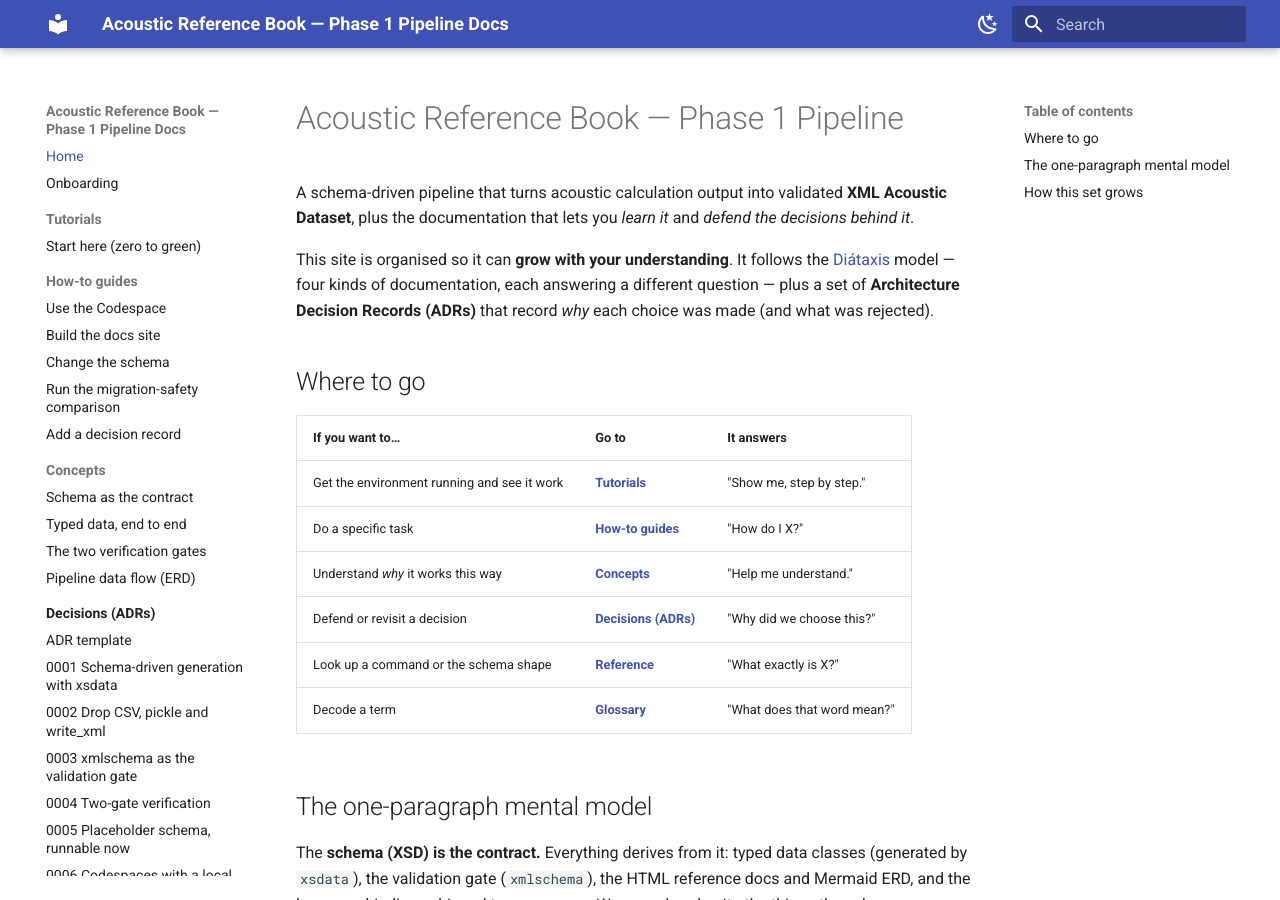
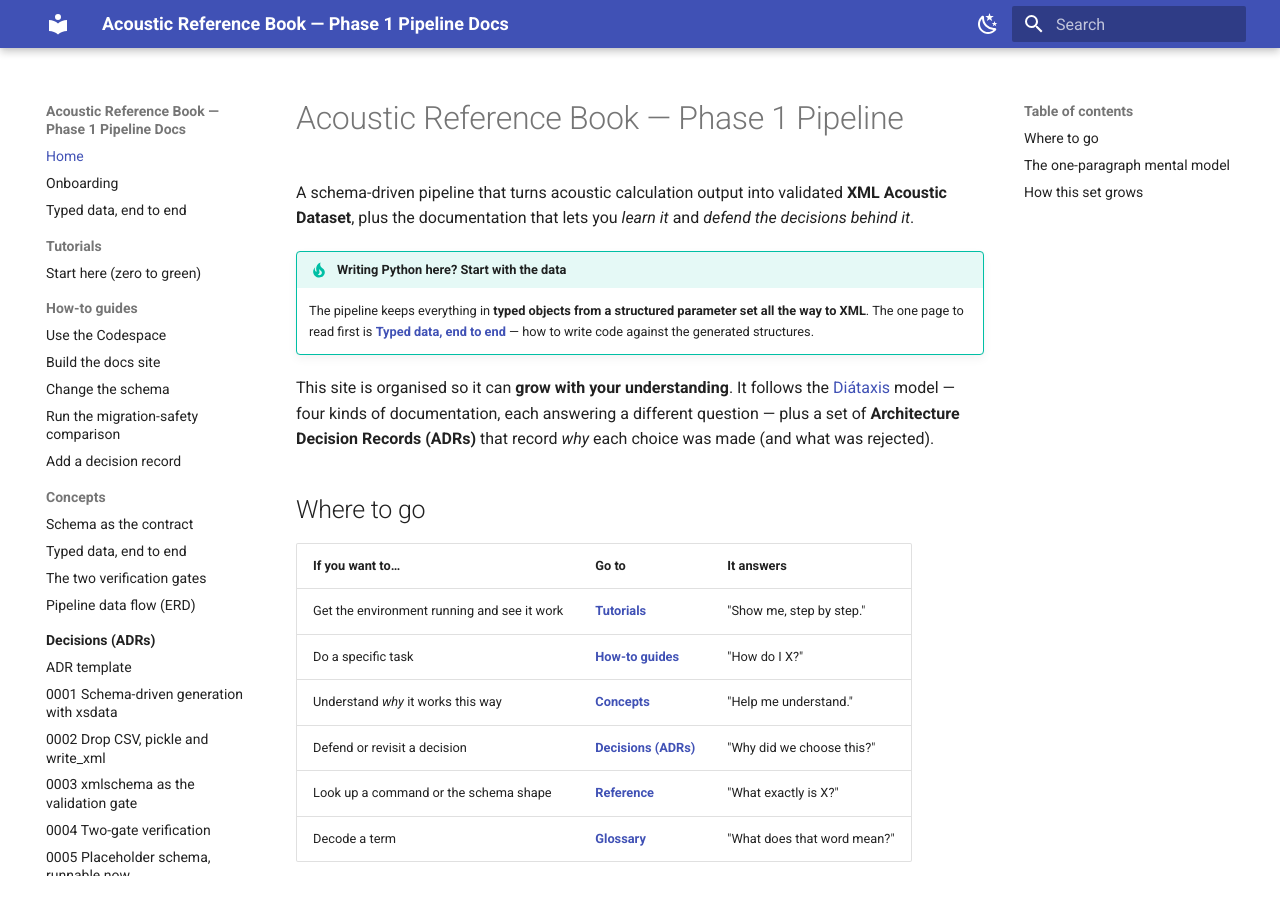
Before and after one commit to DeepBlueCLtd/python-party, an MkDocs documentation site: the page built from docs/index.md, in a window 1280 px wide and 900 px high. Built offline with MkDocs 1.6.1 and Material for MkDocs 9.7.7, drawn with Linux system fonts in a browser that asks for light colours.

Commit message:
docs: surface "Typed data, end to end" at the top level
Reaching the page still took too many steps (open menu -> Concepts ->
the entry). Promote it further:

- Add it as a top-level nav item (after Onboarding), so it is one tap from
  the navigation drawer rather than nested under Concepts. It remains listed
  under Concepts too, for the Diataxis grouping.
- Add a prominent tip callout near the top of the home page linking straight
  to it, so it is reachable in one click from the landing page.

```diff
--- a/docs/index.md
+++ b/docs/index.md
@@ -3,6 +3,12 @@
 A schema-driven pipeline that turns acoustic calculation output into validated
 **XML Acoustic Dataset**, plus the documentation that lets you *learn it* and *defend
 the decisions behind it*.
+
+!!! tip "Writing Python here? Start with the data"
+    The pipeline keeps everything in **typed objects from a structured parameter set all the
+    way to XML**. The one page to read first is
+    **[Typed data, end to end](concepts/typed-vs-dicts.md)** — how to write code against the
+    generated structures.
 
 This site is organised so it can **grow with your understanding**. It follows the
 [Diátaxis](https://diataxis.fr) model — four kinds of documentation, each answering a
--- a/mkdocs.yml
+++ b/mkdocs.yml
@@ -42,6 +42,7 @@ markdown_extensions:
 nav:
   - Home: index.md
   - Onboarding: onboarding.md
+  - Typed data, end to end: concepts/typed-vs-dicts.md
   - Tutorials:
       - Start here (zero to green): tutorials/01-start-here.md
   - How-to guides:
@@ -55,6 +56,7 @@ nav:
       - Typed data, end to end: concepts/typed-vs-dicts.md
       - The two verification gates: concepts/two-verification-gates.md
       - Pipeline data flow (ERD): concepts/pipeline-data-flow.md
+  # ^ "Typed data, end to end" is also surfaced as a top-level nav item above for prominence.
   - Decisions (ADRs):
       - Overview: decisions/index.md
       - ADR template: decisions/0000-template.md
```
